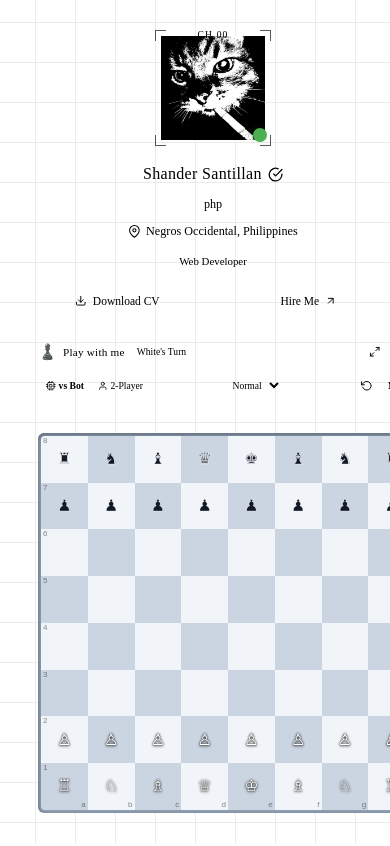
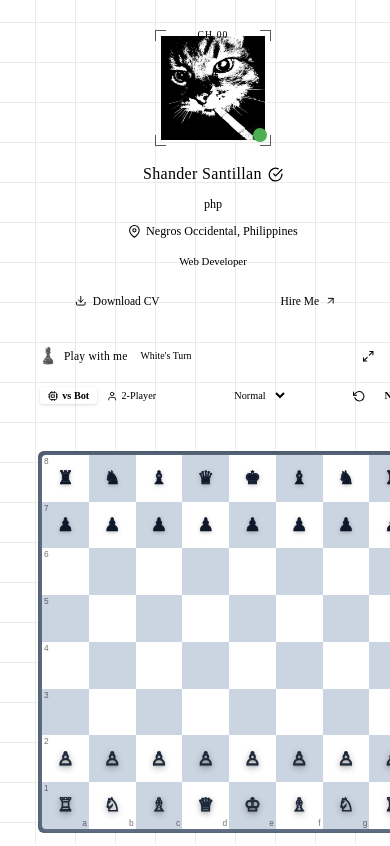
Before and after one commit to klientshander/shander, a React (Vite) app: page /#home in a window 390 px wide. Shown: the top 846 px of the page. Built offline with nearby package versions, Linux system fonts and the light colour scheme; the HTML template or start-up script is replaced by a standard one; a web font is replaced by a local one.

Commit message:
Project update

```diff
--- a/src/components/chess/SidebarChess.css
+++ b/src/components/chess/SidebarChess.css
@@ -7,10 +7,10 @@
   background: var(--surface-raised);
   border: 1px solid var(--border);
   border-radius: var(--radius-md, 10px);
-  padding: 10px 12px 12px;
+  padding: 12px;
   display: flex;
   flex-direction: column;
-  gap: 8px;
+  gap: 10px;
   box-shadow: var(--shadow-card);
   transition: border-color 0.2s ease, box-shadow 0.2s ease;
   user-select: none;
@@ -26,56 +26,58 @@
   align-items: center;
   justify-content: space-between;
   gap: 8px;
+  flex-wrap: wrap;
 }
 
 .sidebar-chess__title-group {
   display: flex;
   align-items: center;
   gap: 6px;
+  flex: 1 1 auto;
   min-width: 0;
+  flex-wrap: wrap;
 }
 
 .sidebar-chess__icon {
-  font-size: 0.95rem;
+  font-size: 1rem;
   line-height: 1;
 }
 
 .sidebar-chess__title {
   font-family: var(--font-pixel, var(--font-mono));
-  font-size: 0.7rem;
+  font-size: 0.72rem;
   color: var(--text);
   letter-spacing: 0.02em;
-  white-space: nowrap;
+  white-space: normal;
 }
 
 .sidebar-chess__badge {
   font-family: var(--font-mono);
-  font-size: 0.6rem;
-  padding: 2px 6px;
+  font-size: 0.62rem;
+  padding: 2px 7px;
   border-radius: 4px;
   background: var(--surface);
   border: 1px solid var(--border);
   color: var(--text-muted);
   white-space: nowrap;
-  overflow: hidden;
-  text-overflow: ellipsis;
-  max-width: 120px;
 }
 
 .sidebar-chess__badge--white {
-  color: var(--accent);
-  border-color: var(--accent-soft, var(--border));
+  color: var(--text);
+  background: var(--surface);
+  border-color: var(--accent);
 }
 
 .sidebar-chess__badge--black {
   color: #f59e0b;
-  border-color: rgba(245, 158, 11, 0.3);
+  border-color: rgba(245, 158, 11, 0.4);
 }
 
 .sidebar-chess__header-actions {
   display: flex;
   align-items: center;
-  gap: 4px;
+  gap: 5px;
+  flex-shrink: 0;
 }
 
 .sidebar-chess__body {
@@ -90,8 +92,9 @@
   display: flex;
   align-items: center;
   justify-content: space-between;
-  gap: 4px;
-  padding: 4px 0;
+  gap: 6px;
+  flex-wrap: wrap;
+  padding: 4px 0 6px;
   border-bottom: 1px solid var(--border-soft, var(--border));
 }
 
@@ -107,10 +110,10 @@
 .sidebar-chess__mode-btn {
   display: inline-flex;
   align-items: center;
-  gap: 3px;
-  padding: 2px 6px;
+  gap: 4px;
+  padding: 3px 8px;
   font-family: var(--font-mono);
-  font-size: 0.6rem;
+  font-size: 0.64rem;
   border-radius: 3px;
   border: none;
   background: transparent;
@@ -119,20 +122,25 @@
   transition: all 0.15s ease;
 }
 
+.sidebar-chess__mode-btn:hover {
+  color: var(--text);
+}
+
 .sidebar-chess__mode-btn.is-active {
-  background: var(--accent);
-  color: var(--text-contrast, #000);
+  background: var(--text);
+  color: var(--bg);
   font-weight: 600;
+  box-shadow: 0 1px 3px rgba(0, 0, 0, 0.15);
 }
 
 .sidebar-chess__difficulty {
   font-family: var(--font-mono);
-  font-size: 0.6rem;
+  font-size: 0.64rem;
   background: var(--surface);
   color: var(--text);
   border: 1px solid var(--border);
   border-radius: 4px;
-  padding: 2px 4px;
+  padding: 3px 6px;
   outline: none;
   cursor: pointer;
 }
@@ -163,23 +171,25 @@
 }
 
 .sidebar-chess__btn--icon {
-  width: 22px;
-  height: 22px;
-  font-size: 0.72rem;
+  width: 26px;
+  height: 26px;
+  font-size: 0.78rem;
   padding: 0;
 }
 
 .sidebar-chess__btn--new {
-  font-size: 0.6rem;
-  padding: 2px 6px;
+  font-size: 0.65rem;
+  padding: 3px 8px;
   font-weight: 600;
-  color: var(--accent);
-  border-color: var(--border-strong);
+  color: var(--text);
+  background: var(--surface);
+  border-color: var(--border);
 }
 
 .sidebar-chess__btn--new:hover {
-  background: var(--accent);
-  color: var(--text-contrast, #000);
+  background: var(--text);
+  color: var(--bg);
+  border-color: var(--text);
 }
 
 /* Captured Trays */
@@ -188,9 +198,9 @@
   flex-wrap: wrap;
   align-items: center;
   gap: 2px;
-  min-height: 14px;
-  padding: 1px 4px;
-  font-size: 0.75rem;
+  min-height: 16px;
+  padding: 2px 4px;
+  font-size: 0.82rem;
   color: var(--text-faint);
   line-height: 1;
 }
@@ -205,11 +215,11 @@
   width: 100%;
   aspect-ratio: 1 / 1;
   position: relative;
-  background: #0d0e12;
+  background: #0f172a;
   border: 1px solid var(--border-strong);
   border-radius: 6px;
-  padding: 3px;
-  box-shadow: inset 0 2px 6px rgba(0, 0, 0, 0.4);
+  padding: 4px;
+  box-shadow: inset 0 2px 8px rgba(0, 0, 0, 0.35);
 }
 
 .sidebar-chess__board {
@@ -238,26 +248,26 @@
 }
 
 .sidebar-chess__square.is-light {
-  background: rgba(255, 255, 255, 0.08);
+  background: rgba(255, 255, 255, 0.1);
 }
 
 .sidebar-chess__square.is-dark {
-  background: rgba(0, 0, 0, 0.4);
+  background: rgba(0, 0, 0, 0.38);
 }
 
 .sidebar-chess__square:hover {
-  filter: brightness(1.2);
+  filter: brightness(1.18);
 }
 
 /* Selected square */
 .sidebar-chess__square.is-selected {
-  background: rgba(0, 255, 204, 0.28) !important;
+  background: rgba(0, 255, 204, 0.3) !important;
   box-shadow: inset 0 0 0 2px var(--accent);
 }
 
 /* Last move square */
 .sidebar-chess__square.is-last-move {
-  background: rgba(245, 158, 11, 0.22);
+  background: rgba(245, 158, 11, 0.25);
 }
 
 /* Check alert on King */
@@ -272,60 +282,81 @@
   50% { opacity: 0.65; }
 }
 
-/* Piece Symbols */
+/* Piece Symbols (Dark Mode Defaults) */
 .sidebar-chess__piece {
-  font-size: clamp(1rem, 2.8vw, 1.4rem);
+  font-size: clamp(1.15rem, 3.2vw, 1.55rem);
   line-height: 1;
   pointer-events: none;
   transition: transform 0.15s ease;
   user-select: none;
+  display: inline-block;
 }
 
 .sidebar-chess__piece--w {
   color: #ffffff;
-  text-shadow: 0 1px 3px rgba(0, 0, 0, 0.9), 0 0 8px rgba(255, 255, 255, 0.4);
+  text-shadow: 0 1px 3px rgba(0, 0, 0, 0.9), 0 0 6px rgba(255, 255, 255, 0.3);
+  filter: drop-shadow(0 2px 2px rgba(0, 0, 0, 0.6));
 }
 
 .sidebar-chess__piece--b {
-  color: #1e1e24;
-  text-shadow: 0 0 1px #fff, 0 1px 2px rgba(255, 255, 255, 0.6);
-  -webkit-text-stroke: 0.6px rgba(255, 255, 255, 0.7);
+  color: #111827;
+  text-shadow: 0 0 2px rgba(255, 255, 255, 0.9);
+  -webkit-text-stroke: 0.8px rgba(255, 255, 255, 0.85);
+  filter: drop-shadow(0 2px 3px rgba(0, 0, 0, 0.7));
 }
 
-/* Light mode adjustments */
-[data-theme='light'] .sidebar-chess__piece--b {
-  color: #111827;
-  text-shadow: none;
-  -webkit-text-stroke: none;
-}
-
-[data-theme='light'] .sidebar-chess__piece--w {
-  color: #ffffff;
-  text-shadow: 0 0 2px #000, 0 1px 3px rgba(0, 0, 0, 0.8);
+/* Light Mode Overrides */
+[data-theme='light'] .sidebar-chess__board-wrap {
+  background: #64748b;
+  border-color: #94a3b8;
 }
 
 [data-theme='light'] .sidebar-chess__square.is-light {
-  background: #f1f5f9;
+  background: #ffffff;
 }
 
 [data-theme='light'] .sidebar-chess__square.is-dark {
   background: #cbd5e1;
 }
 
-[data-theme='light'] .sidebar-chess__board-wrap {
-  background: #94a3b8;
+[data-theme='light'] .sidebar-chess__piece--w {
+  color: #ffffff;
+  text-shadow: 0 1px 2px rgba(0, 0, 0, 0.4);
+  -webkit-text-stroke: 1.2px #1e293b;
+  filter: drop-shadow(0 2px 3px rgba(0, 0, 0, 0.35));
+}
+
+[data-theme='light'] .sidebar-chess__piece--b {
+  color: #0f172a;
+  text-shadow: none;
+  -webkit-text-stroke: 0.6px #0f172a;
+  filter: drop-shadow(0 1px 2px rgba(0, 0, 0, 0.25));
+}
+
+[data-theme='light'] .sidebar-chess__square.is-selected {
+  background: rgba(14, 165, 233, 0.28) !important;
+  box-shadow: inset 0 0 0 2px #0284c7;
+}
+
+[data-theme='light'] .sidebar-chess__square.is-last-move {
+  background: rgba(245, 158, 11, 0.32);
 }
 
 /* Legal Move Dots & Capture Rings */
 .sidebar-chess__legal-dot {
   position: absolute;
-  width: 8px;
-  height: 8px;
+  width: 9px;
+  height: 9px;
   border-radius: 50%;
   background: var(--accent, #00ffcc);
   box-shadow: 0 0 6px var(--accent, #00ffcc);
   pointer-events: none;
-  opacity: 0.85;
+  opacity: 0.9;
+}
+
+[data-theme='light'] .sidebar-chess__legal-dot {
+  background: #0284c7;
+  box-shadow: 0 0 5px rgba(2, 132, 199, 0.6);
 }
 
 .sidebar-chess__capture-ring {
@@ -347,20 +378,20 @@
 .sidebar-chess__coord {
   position: absolute;
   font-family: var(--font-mono);
-  font-size: 0.5rem;
+  font-size: 0.52rem;
   line-height: 1;
   color: var(--text-faint);
-  opacity: 0.45;
+  opacity: 0.55;
   pointer-events: none;
 }
 
 .sidebar-chess__coord--rank {
-  top: 1px;
+  top: 2px;
   left: 2px;
 }
 
 .sidebar-chess__coord--file {
-  bottom: 1px;
+  bottom: 2px;
   right: 2px;
 }
 
@@ -380,7 +411,7 @@
 }
 
 .sidebar-chess--modal .sidebar-chess__piece {
-  font-size: 2.2rem;
+  font-size: 2.3rem;
 }
 
 .sidebar-chess--modal .sidebar-chess__legal-dot {
```
